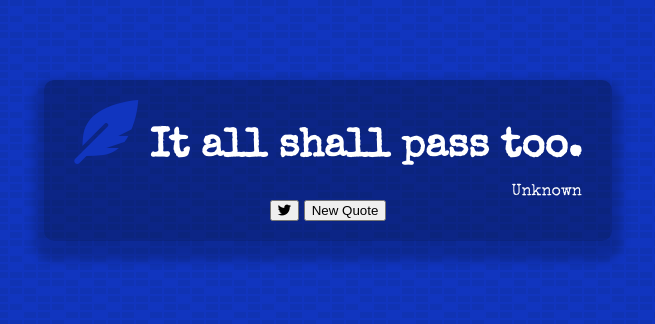
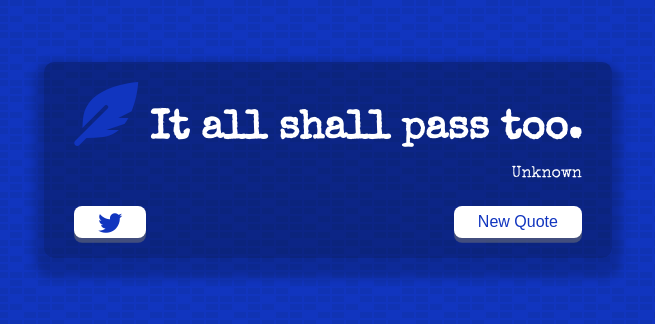
Before and after one commit to SimpleBeat/quotes-generator, a plain HTML site: page index.html in a window 1280 px wide. Shown: the part 240-564 px from the top of the page, without its empty margins (312-967 px from the left). Drawn offline with nearby package versions, Linux system fonts and the light colour scheme.

Commit message:
complete styling of the page

```diff
--- a/style.css
+++ b/style.css
@@ -47,6 +47,42 @@ body {
     text-align: right;
 }
 
+.button-container {
+    margin-top: 24px;
+    display: flex;
+    justify-content: space-between;
+}
+
+button {
+    cursor: pointer;
+    font-size: 1rem;
+    height: 2rem;
+    border: none;
+    border-radius: 8px;
+    background: white;
+    color: #1135bf;
+    outline: none;
+    padding: 0.3rem 1.5rem;
+    box-shadow: 0 0.3rem rgba(121, 121, 121, 0.5);
+}
+
+button:hover {
+    filter: brightness(110%);
+}
+
+button:active {
+    transform: translate(0, 0.3rem);
+    box-shadow: 0 0.1rem rgba(255, 255, 255, 0.5);
+}
+
+.twitter-button:hover {
+    color: #38a1f3;
+}
+
+.fa-twitter {
+    font-size: 1.5rem;
+}
+
 /* Media Query: Tablet or Smaller */
 @media screen and (max-width: 1000px) {
     .quote-container {
```
